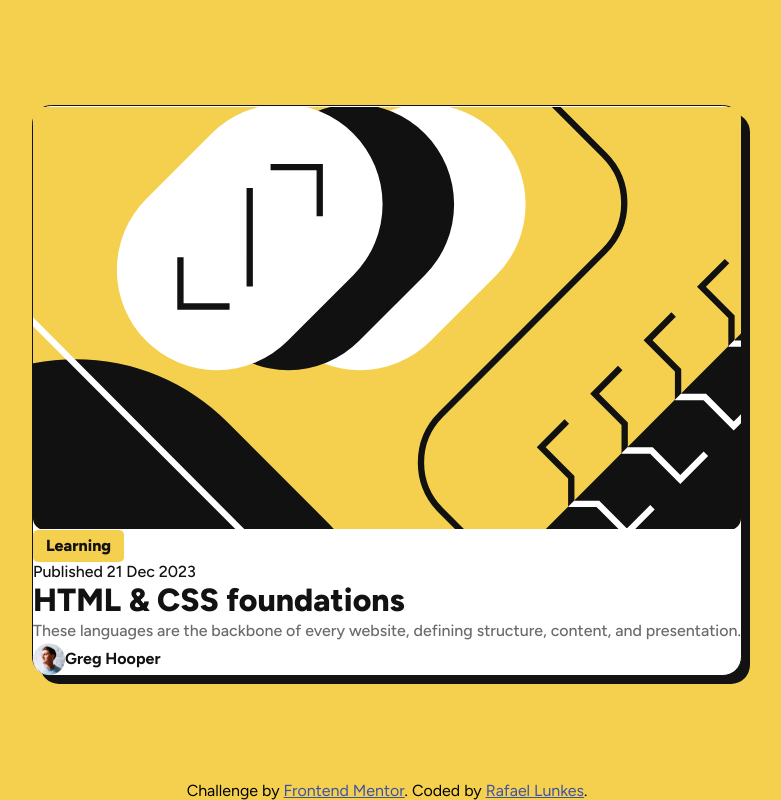
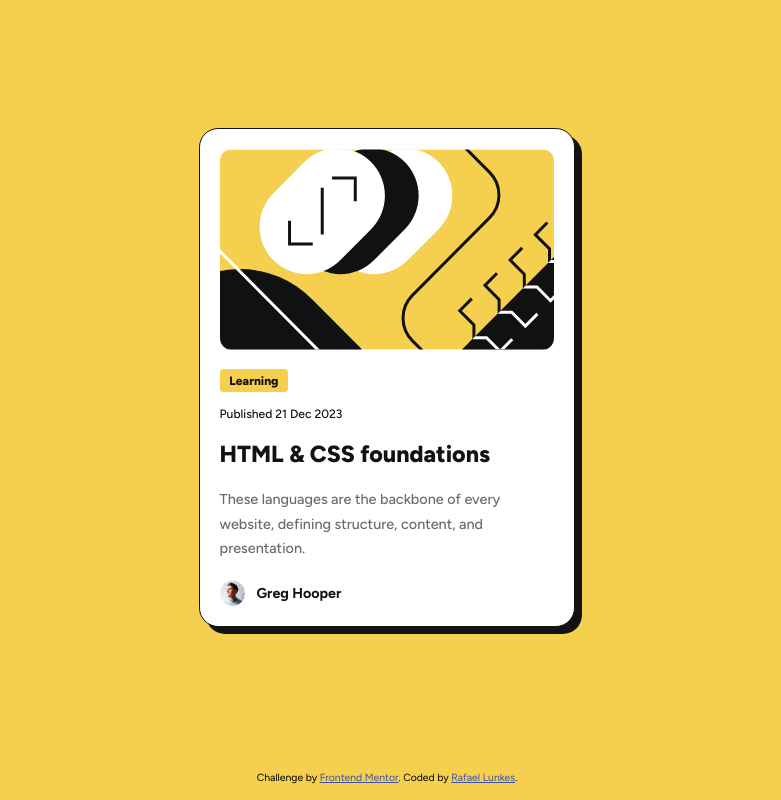
Before and after one commit to rafaellunkes/blog-preview-card, a plain HTML site: page index.html in a window 1280 px wide. Shown: the whole page, without its empty margins (253-1034 px from the left). Drawn offline with Linux system fonts and the light colour scheme.

Commit message:
ajustes finos

```diff
--- a/index.html
+++ b/index.html
@@ -10,18 +10,18 @@
 </head>
 <body>
   <main>
-    <div>
-      <img src="assets/images/illustration-article.svg" alt="Imagem ilustrativa, em tons de amarelo e preto, com símbolos que fazem referência à códigos em HTML e CSS.">
+    <article class="card">
+      <img src="assets/images/illustration-article.svg" alt="Imagem representando o curso de Fundamentos de HTML e CSS">
       <strong class="status">Learning</strong>
 
-      <p class="published">Published 21 Dec 2023</p>
+      <p class="publish-date">Published 21 Dec 2023</p>
 
       <h1>HTML & CSS foundations</h1>
 
       <p class="description">These languages are the backbone of every website, defining structure, content, and presentation.</p>
 
       <span class="user"><img class="user-image" src="assets/images/image-avatar.webp" alt="Imagem do avatar do usuário."><strong>Greg Hooper</strong></span>
-    </div>
+    </article>
   </main>
   <footer class="attribution">
     Challenge by <a href="https://www.frontendmentor.io?ref=challenge" target="_blank">Frontend Mentor</a>.
--- a/style.css
+++ b/style.css
@@ -24,40 +24,39 @@ body {
     flex-direction: column;
     align-items: center;
 
-    font-size: clamp(1em, calc(1em + (1.5vw - 1em) * ((100vw - 23.4375rem) / (90rem - 23.4375rem))), 1.5vw);
+    font-size: clamp(0.875rem, 1vw, 1.25rem);
 
     font-family: "Figtree", sans-serif;
     background-color: var(--yellow);
 }
 
 main {
-    width: fit-content;
+    width: 100%;
     flex-grow: 1;
 
     display: flex;
     flex-direction: column;
     justify-content: center;
+    align-items: center;
 
     color: var(--gray-950);
     font-weight: 800;
 }
 
-div {
-    width: clamp(20.3125rem, calc(20.3125rem + (23.9375rem - 20.3125rem) * ((100vw - 23.4375rem) / (90rem - 23.4375rem))), 23.9375rem);
-    height: clamp(31.125rem, calc(31.125rem + (32.5rem - 31.125rem)*((100vw - 23.4375rem)/(90rem - 23.4375rem))), 32.5rem);
-    box-sizing: border-box;
-    margin: clamp(0.5em, calc(0.5em + (0.7em - 0.5em) * ((100vw - 23.4375rem) / (90rem - 23.4375rem))), 0.7em);
+.card {
+    width: clamp(325px, 300px + 6vw, 383px);
+    margin: clamp(0.5rem, 1rem + 1vw , 1.5rem);
 
     display: flex;
     flex-direction: column;
-    justify-content: space-between;
+    gap: 1.2rem;
 
     background-color: var(--white);
     border-radius: 1.2rem;
     border: solid 0.0625rem var(--gray-950);
     box-shadow: var(--gray-950) 0.5em 0.5em 0;
 
-    padding: clamp(1rem, calc(1rem + (1.25rem - 1rem)*((100vw - 23.4375rem)/(90rem - 23.4375rem))), 1.25rem);
+    padding: clamp(1rem, 1rem + 1vw , 1.25rem);
 }
 
 img {
@@ -67,7 +66,7 @@ img {
 
 h1 {
     font-weight: 800;
-    font-size: clamp(1.25rem, calc(1.25rem + (1.5rem - 1.25rem)*((100vw - 23.4375rem)/(90rem - 23.4375rem))), 1.5rem);
+    font-size: clamp(1.25rem, calc(1.16rem + 0.37vw) , 1.5rem);
 }
 
 h1:hover {
@@ -76,45 +75,44 @@ h1:hover {
 }
 
 .status {
-    display: inline-block;
     width: fit-content;
     padding: 0.4em 0.8em;
-    margin-block-end: clamp(-0.75em, calc(-0.75em + (-0.25em - -0.75em) * ((100vw - 23.4375rem) / (90rem - 23.4375rem))), -0.25em);
+    margin-block-end: clamp(-0.75em, calc(-1em + 0.58vw), -0.25em);
 
     font-weight: 800;
     border-radius: 0.3em;
-    font-size: clamp(0.75rem, calc(0.75rem + (0.875rem - 0.75rem)*((100vw - 23.4375rem)/(90rem - 23.4375rem))), 0.875rem);
+    font-size: clamp(0.75rem, calc(0.66rem + 0.12vw), 0.88rem);
     background-color: var(--yellow);
 }
-.published{
+.publish-date{
     color: var(--gray-950);
     font-weight: 500;
-    font-size: clamp(0.75rem, calc(0.75rem + (0.875rem - 0.75rem)*((100vw - 23.4375rem)/(90rem - 23.4375rem))), 0.875rem)
+    font-size: clamp(0.75rem, calc(0.66rem + 0.12vw), 0.88rem);
 }
 
 .description {
     font-weight: 500;
     color: var(--gray-500);
-    line-height: 1.5em;
-    font-size: clamp(0.875rem, calc(0.875rem + (1rem - 0.875rem)*((100vw - 23.4375rem)/(90rem - 23.4375rem))), 1rem)
+    line-height: 1.7;
+    font-size: clamp(0.88rem, calc(0.78rem + 0.15vw), 1rem);
 }
 
 .user {
     display: flex;
     align-items: center;
-    font-size: clamp(0.875rem, calc(0.875rem + (1rem - 0.875rem)*((100vw - 23.4375rem)/(90rem - 23.4375rem))), 1rem);
+    font-size: clamp(0.88rem, calc(0.78rem + 0.14vw), 1rem);
 }
 
 .user-image {
-    width: max(1.5em, 2em);
-    height: max(1.5em, 2em);
-    margin-inline-end: clamp(0.75em, calc(0.75em + (1em - 0.75em) * ((100vw - 23.4375rem) / (90rem - 23.4375rem))), 1em);
+    width: clamp(1.5em, 2vw, 2em);
+    height: clamp(1.5em, 2vw, 2em);
+    margin-inline-end: clamp(0.75em, calc(0.65em + 0.15vw), 1em);
 }
 
 .attribution {
-    font-size: clamp(0.7em, calc(0.7em + (0.2vw - 0.7em) * ((100vw - 23.4375rem) / (90rem - 23.4375rem))), 0.2vw);
+    font-size: clamp(0.7em, calc(0.57em + 0.19vw), 1em);
     text-align: center;
-    margin: clamp(1em, calc(1em + (1.2em - 1em) * ((100vw - 23.4375rem) / (90rem - 23.4375rem))), 1.2em);
+    margin: clamp(1rem, calc(0.92em + 0.12vw), 1.2em);
 }
 
 .attribution a {
```
